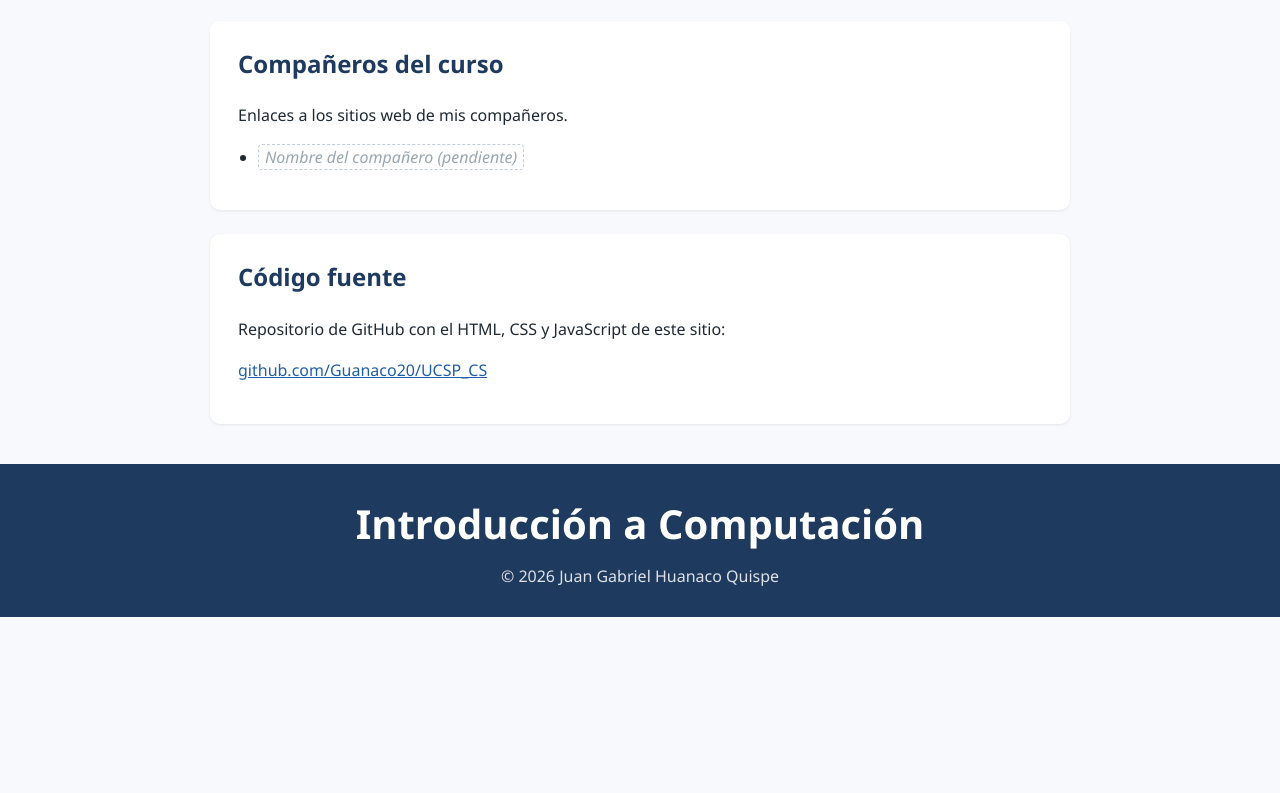
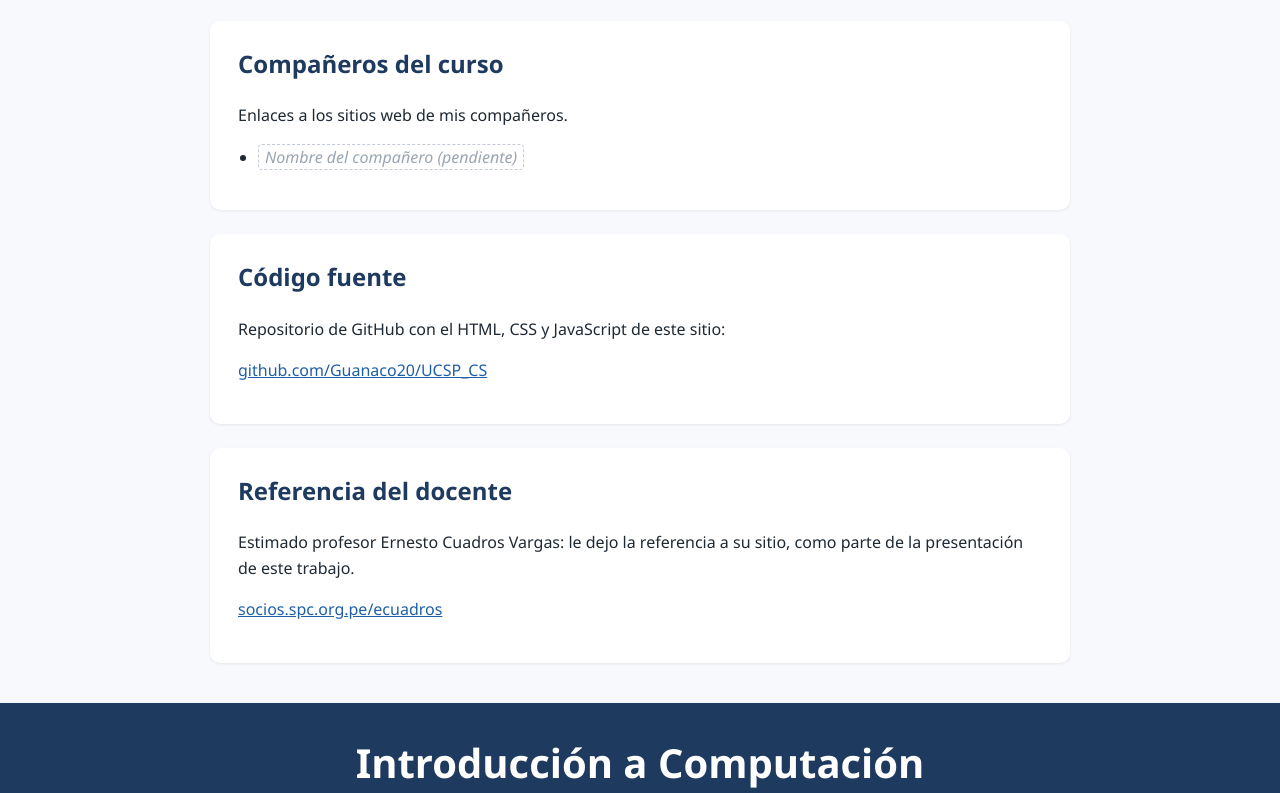
Before and after one commit to Guanaco20/UCSP_CS, a plain HTML site: page index.html in a window 1280 px wide. Shown: the part 2007-2800 px from the top of the page. Before the commit the page ends 2624 px from the top, so only its background shows below. Drawn offline with Linux system fonts and the light colour scheme.

Commit message:
Update index.html

```diff
--- a/index.html
+++ b/index.html
@@ -18,6 +18,7 @@
       <a href="#cursos">Cursos y docentes</a>
       <a href="#companeros">Compañeros</a>
       <a href="#repositorio">Repositorio</a>
+      <a href="#referencia">Referencia</a>
     </nav>
   </header>
 
@@ -145,6 +146,12 @@
       <p><a href="https://github.com/Guanaco20/UCSP_CS" target="_blank" rel="noopener">github.com/Guanaco20/UCSP_CS</a></p>
     </section>
 
+    <section id="referencia">
+      <h2>Referencia del docente</h2>
+      <p>Estimado profesor Ernesto Cuadros Vargas: le dejo la referencia a su sitio, como parte de la presentación de este trabajo.</p>
+      <p><a href="https://socios.spc.org.pe/ecuadros/" target="_blank" rel="noopener">socios.spc.org.pe/ecuadros</a></p>
+    </section>
+
   </main>
 
   <footer class="banner-curso">
```
